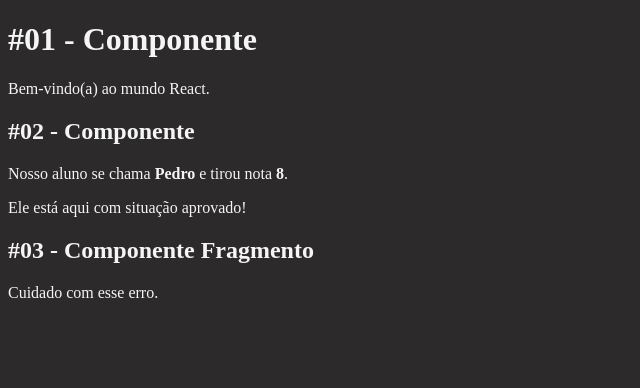
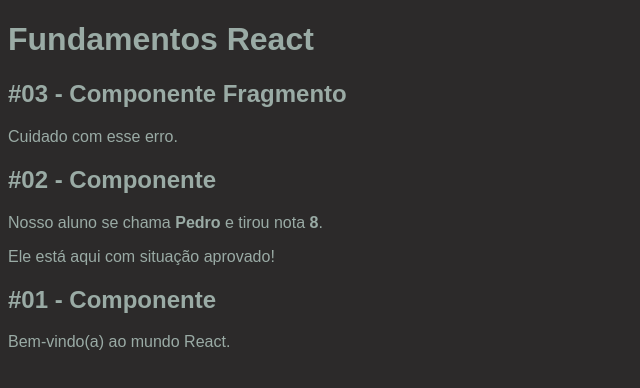
Before and after one commit to barbaracalderon/fundamentos-react, a React (Create React App) app: page / in a window 1280 px wide. Shown: the top 388 px of the page, without its empty margins (0-640 px from the left). Built offline with nearby package versions, Linux system fonts and the light colour scheme.

Commit message:
Created component "App" (#04) with arrow function

```diff
--- /dev/null
+++ b/src/App.jsx
@@ -0,0 +1,35 @@
+import React from "react";
+import Primeiro from "./components/basicos/Primeiro";
+import ComParametro from "./components/basicos/ComParametro";
+import Fragmento from "./components/basicos/Fragmento";
+
+export default () => (
+  <div id="app">
+    <h1>Fundamentos React</h1>
+    <Fragmento />
+    <ComParametro
+      tituloComponente="#02 - Componente"
+      nomeAluno="Pedro"
+      notaAluno={8}
+    />
+    <Primeiro />
+  </div>
+);
+
+/*
+ALTERNATIVA:
+export default function App(props) {
+    return (
+        <div id="app">
+            <h1>Fundamentos React</h1>
+            <Fragmento />
+            <ComParametro
+                tituloComponente="#02 - Componente"
+                nomeAluno="Pedro"
+                notaAluno={8} />
+            <Primeiro />
+
+        </div>
+    )
+}
+*/
--- a/src/components/basicos/Primeiro.jsx
+++ b/src/components/basicos/Primeiro.jsx
@@ -1,11 +1,11 @@
-import React from 'react'
+import React from "react";
 
 export default function Primeiro() {
-    const msg = 'Bem-vindo(a) ao mundo React.'
-    return (
-        <div>
-            <h1>#01 - Componente</h1>
-            <p> { msg } </p>
-        </div>
-    )
+  const msg = "Bem-vindo(a) ao mundo React.";
+  return (
+    <div>
+      <h2>#01 - Componente</h2>
+      <p> {msg} </p>
+    </div>
+  );
 }
--- a/src/index.css
+++ b/src/index.css
@@ -1,5 +1,6 @@
 body {
     background-color: rgb(44, 42, 42);
-    color: whitesmoke;
+    color: rgb(154, 171, 165);
     font-size: 1rem;
+    font-family: sans-serif;
 }
--- a/src/index.js
+++ b/src/index.js
@@ -1,21 +1,9 @@
-import './index.css'
-import ReactDOM from 'react-dom';
-import React from 'react'
+import "./index.css";
+import ReactDOM from "react-dom";
+import React from "react";
 
-import Primeiro from './components/basicos/Primeiro'
-import ComParametro from './components/basicos/ComParametro'
-import Fragmento from './components/basicos/Fragmento'
+import App from "./App";
 
-const el = document.getElementById('root')
+const el = document.getElementById("root");
 
-ReactDOM.render(
-  <div>
-    <Primeiro/>
-    <ComParametro
-      tituloComponente="#02 - Componente"
-      nomeAluno="Pedro"
-      notaAluno={8} />
-    <Fragmento />
-  </div>,
-   el
-)
+ReactDOM.render(<App />, el);
```
Also changed, not shown: src/components/basicos/ComParametro.jsx (+7 -10 lines), src/components/basicos/Fragmento.jsx (+7 -7 lines).
